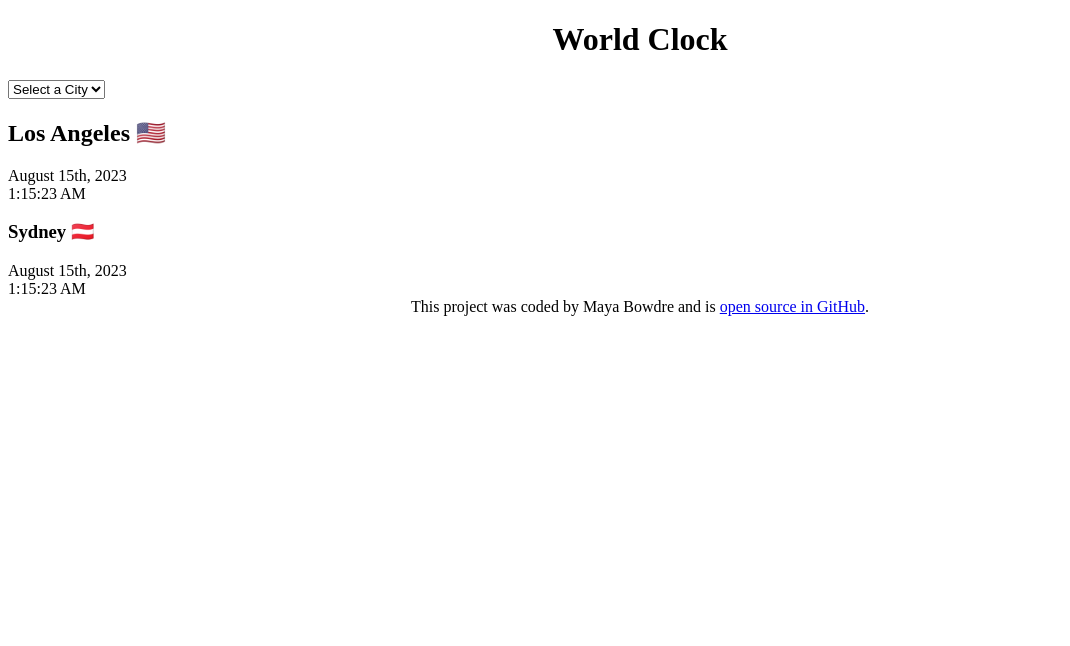
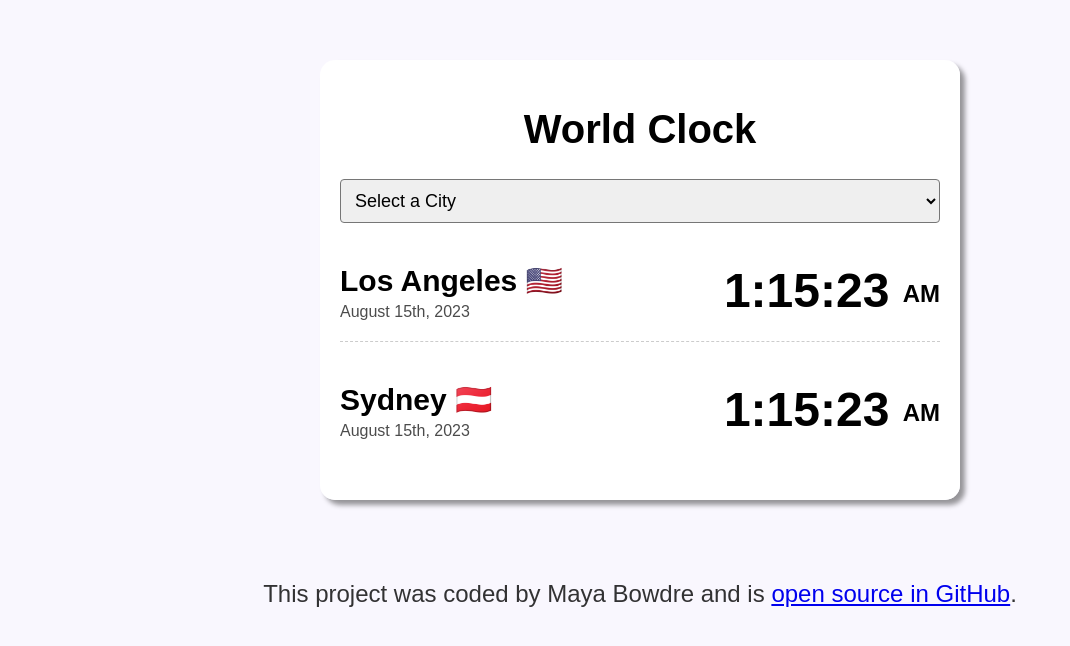
Before and after one commit to mbowdre/World-Clock, a plain HTML site: page index.html in a window 1280 px wide. Shown: the whole page, without its empty margins (0-1070 px from the left). Drawn offline with nearby package versions, Linux system fonts and the light colour scheme.

Commit message:
Styled project

```diff
--- a/css/style.css
+++ b/css/style.css
@@ -1,6 +1,63 @@
+body {
+  background: #f9f7fe;
+  font-family: sans-serif;
+}
 h1 {
   text-align: center;
+  font-size: 40px;
+}
+h2 {
+  margin: 0 0 5px;
+  font-size: 24px;
+}
+h2,
+h3 {
+  font-size: 30px;
+}
+select {
+  display: block;
+  width: 100%;
+  padding: 10px;
+  border-radius: 4px;
+  font-size: 18px;
+}
+
+.container {
+  margin: 60px auto;
+  border: 1px;
+  border-radius: 15px;
+  padding: 20px;
+  background: rgba(255, 255, 255, 0.952);
+  box-shadow: 5px 5px 5px rgb(0, 0, 0, 0.4);
+  max-width: 600px;
+}
+
+.city {
+  display: flex;
+  justify-content: space-between;
+  margin: 20px 0;
+  padding: 20px 0;
+  border-bottom: 1px dashed rgba(0, 0, 0, 0.2);
+}
+.city:last-child {
+  border: none;
+}
+.date {
+  opacity: 0.7;
+}
+
+.time {
+  font-size: 48px;
+  font-weight: bold;
+}
+.time small {
+  font-size: 24px;
+  vertical-align: middle;
+  line-height: 36px;
 }
 footer {
   text-align: center;
+  padding: 20px;
+  font-size: 24px;
+  color: rgb(0, 0, 0, 0.8);
 }
--- a/index.html
+++ b/index.html
@@ -19,12 +19,18 @@
         <option value="">Hong Kong</option>
       </select>
       <div class="city">
-        <h2>Los Angeles 🇺🇸</h2>
-        <div class="date">August 15th, 2023</div>
-        <div class="time">1:15:23 AM</div>
-        <h3>Sydney 🇦🇹</h3>
-        <div class="date">August 15th, 2023</div>
-        <div class="time">1:15:23 AM</div>
+        <div>
+          <h2>Los Angeles 🇺🇸</h2>
+          <div class="date">August 15th, 2023</div>
+        </div>
+        <div class="time">1:15:23 <small> AM</small></div>
+      </div>
+      <div class="city">
+        <div>
+          <h2>Sydney 🇦🇹</h2>
+          <div class="date">August 15th, 2023</div>
+        </div>
+        <div class="time">1:15:23 <small> AM</small></div>
       </div>
     </div>
     <footer>
```
